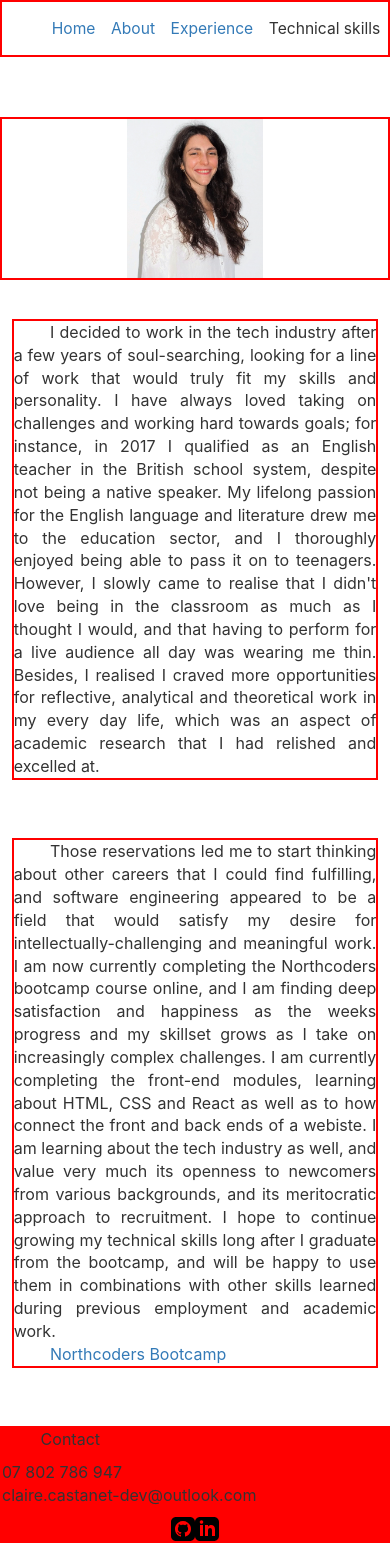
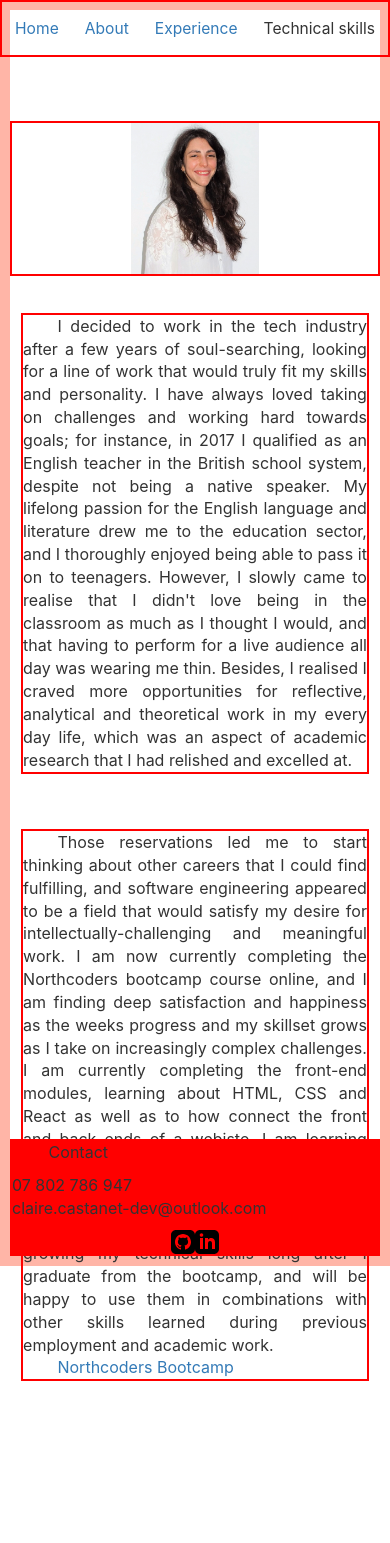
Before and after one commit to ClaireAdele/portfolio-work-react, a React (Create React App) app: page /about in a window 390 px wide. After the commit the page ends 1381 px from the top, so only its background shows below. Built offline with nearby package versions, Linux system fonts and the light colour scheme; the HTML template or start-up script is replaced by a standard one.

Commit message:
fixed issues with stiking contact ribbon at the bottom of the pages consistently throughout

```diff
--- a/src/App.css
+++ b/src/App.css
@@ -21,9 +21,10 @@ p {
 
 #contact {
     overflow: hidden;
-    position: relative;
+    position: absolute;
     font-size: medium;
-    bottom: 0px;
+    bottom: 0;
+    left: 0;
     width: 100%;
     border: 2px solid red;
     margin: 0px auto;
@@ -33,12 +34,12 @@ p {
 }
 
 #navigation {
-    overflow: hidden;
     position: fixed;
     font-size: 4vw;
     top: 0;
     display: flex;
-    justify-content: flex-end;
+    justify-content: space-around;
+    flex-wrap: wrap;
     width: 100%;
     border: 2px;
     border: 2px solid red;
@@ -51,7 +52,7 @@ p {
 
 .navLink {
     padding-left: 0.5em;
-    padding-right: 0.5em;
+    margin-right: 0.5em;
 }
 
 .imgLink {
@@ -77,9 +78,13 @@ p {
    margin: 30% 0% 10% 0%;
 }
 
-.space-box {
-    border: 2px solid red;
-    margin: 100% 5% 100% 5%;
+.page-container {
+    border: 10px solid #FFB5A7;
+  position: absolute;
+  width: 100%;
+  height: 150vh;
+  top: 0;
+  left: 0;
 }
 
 #Claire {
@@ -140,24 +145,21 @@ html {
 
 }
 
-body {
-    height: 100%;
-}
-
 p {
     text-indent: 10%;
 }
 
 #contact {
     overflow: hidden;
-    position: relative;
+    position: absolute;
     font-size: medium;
     bottom: 0;
+    left: 0;
     width: 100%;
     border: 2px solid red;
     margin: 0px auto;
+    right: 0px;
     left: 0px;
-    right: 0px;
     background-color: red;
 }
 
@@ -170,17 +172,25 @@ p {
     width: 100%;
     border: 2px;
     border: 2px solid red;
-    margins: 0% 10% 0% 10%;
 }
 
-.space-box {
-    border: 2px solid red;
-    margin: 30% 5% 30% 5%;
+.page-container {
+
+    position: absolute;
+    width: 100%;
+    height: 150vh;
+    top: 0;
+    left: 0;
+    background-image: url("./components/App-Children/pexels-min-an-1137532.jpg");
+    background-repeat: no-repeat;
+    background-size: cover;
+    background-position: 0% 0%;
 }
 
 .navLink {
     padding-left: 0.5em;
     padding-right: 0.5em;
+    margin-right: 2.5em;
 }
 
 .imgLink {
--- a/src/App.js
+++ b/src/App.js
@@ -9,7 +9,7 @@ import Home from "./components/App-Children/Home"
 
 function App() {
   return (
-    <div className="App">
+    <div className="page-container">
       <header>
         <NavBar />
       </header>
--- a/src/components/App-Children/Home.js
+++ b/src/components/App-Children/Home.js
@@ -2,7 +2,7 @@ import React from 'react'
 
 export default function Home() {
     return (
-        <div class="space-box">
+        <div >
         </div>
     )
 }
--- a/src/components/TechSkills/Frontend.js
+++ b/src/components/TechSkills/Frontend.js
@@ -3,7 +3,7 @@ import Blurb from "./Blurb"
 
 export default function Frontend() {
     return (
-        <div>
+        <div >
         <h1>GGGG</h1>
         </div>
     )
--- a/src/components/TechSkills/TechSkills.js
+++ b/src/components/TechSkills/TechSkills.js
@@ -7,7 +7,7 @@ import Blurb from './Blurb'
 
 export default function TechSkills() {
     return (
-        <div>
+        <div >
             <Blurb />
             <Router>
                 <Backend path="/backend_projects" />
```
